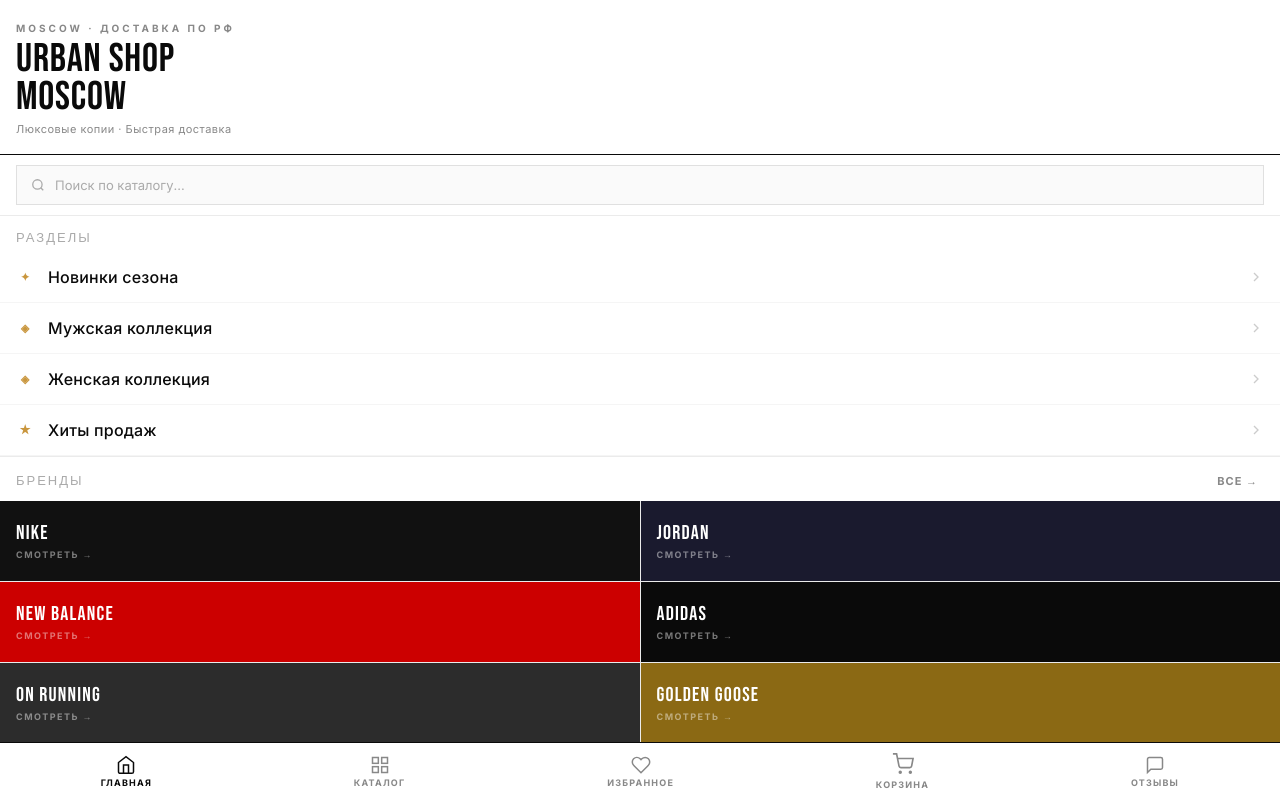
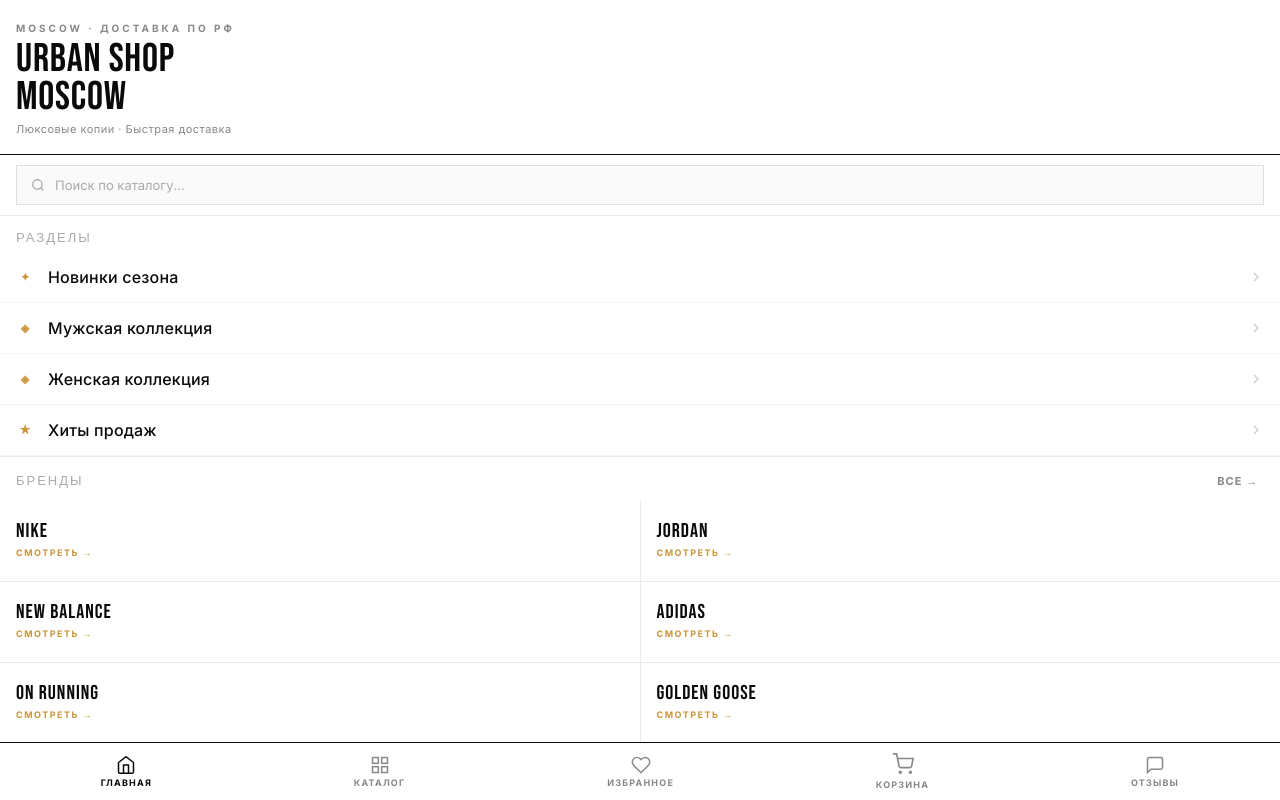
Before and after one commit to anvarlukman-netizen/urban-shop-moscow, a React (Vite) app in the folder frontend/: page /#/ in a window 1280 px wide. Built offline with nearby package versions, Linux system fonts and the light colour scheme; no server answers; a small style sheet from the web is missing.

Commit message:
fix: revert brand tiles to white/black style

```diff
--- a/frontend/src/pages/Home.tsx
+++ b/frontend/src/pages/Home.tsx
@@ -5,14 +5,14 @@
 const BB = "'Bebas Neue', sans-serif";
 
 const BRANDS = [
-  { key: 'Nike',         label: 'NIKE',         color: '#111111' },
-  { key: 'Jordan',       label: 'JORDAN',       color: '#1A1A2E' },
-  { key: 'New Balance',  label: 'NEW BALANCE',  color: '#CC0000' },
-  { key: 'Adidas',       label: 'ADIDAS',       color: '#0A0A0A' },
-  { key: 'On Cloud',     label: 'ON RUNNING',   color: '#2C2C2C' },
-  { key: 'Golden Goose', label: 'GOLDEN GOOSE', color: '#8B6914' },
-  { key: 'Premiata',     label: 'PREMIATA',     color: '#1B3A4B' },
-  { key: 'Lacoste',      label: 'LACOSTE',      color: '#1B6B3A' },
+  { key: 'Nike',         label: 'NIKE' },
+  { key: 'Jordan',       label: 'JORDAN' },
+  { key: 'New Balance',  label: 'NEW BALANCE' },
+  { key: 'Adidas',       label: 'ADIDAS' },
+  { key: 'On Cloud',     label: 'ON RUNNING' },
+  { key: 'Golden Goose', label: 'GOLDEN GOOSE' },
+  { key: 'Premiata',     label: 'PREMIATA' },
+  { key: 'Lacoste',      label: 'LACOSTE' },
 ];
 
 const CATEGORIES = [
@@ -111,19 +111,19 @@
               className="home-brand-tile"
               onClick={() => navigate(`/catalog?brand=${encodeURIComponent(b.key)}`)}
               style={{
-                background: b.color,
+                background: '#FFFFFF',
                 border: 'none', cursor: 'pointer',
-                padding: '22px 16px 18px',
+                padding: '20px 16px 16px',
                 display: 'flex', flexDirection: 'column',
                 alignItems: 'flex-start', gap: 6,
                 animationDelay: `${0.25 + i * 0.05}s`,
                 minHeight: 80,
               }}
             >
-              <span style={{ fontFamily: BB, fontSize: 20, letterSpacing: '0.06em', color: '#FFFFFF', lineHeight: 1 }}>
+              <span style={{ fontFamily: BB, fontSize: 20, letterSpacing: '0.05em', color: '#0A0A0A', lineHeight: 1 }}>
                 {b.label}
               </span>
-              <span style={{ fontFamily: IB, fontSize: 9, fontWeight: 700, color: 'rgba(255,255,255,0.45)', letterSpacing: '1.5px', textTransform: 'uppercase' }}>
+              <span style={{ fontFamily: IB, fontSize: 9, fontWeight: 700, color: '#C9963D', letterSpacing: '1.5px', textTransform: 'uppercase' }}>
                 Смотреть →
               </span>
             </button>
```
